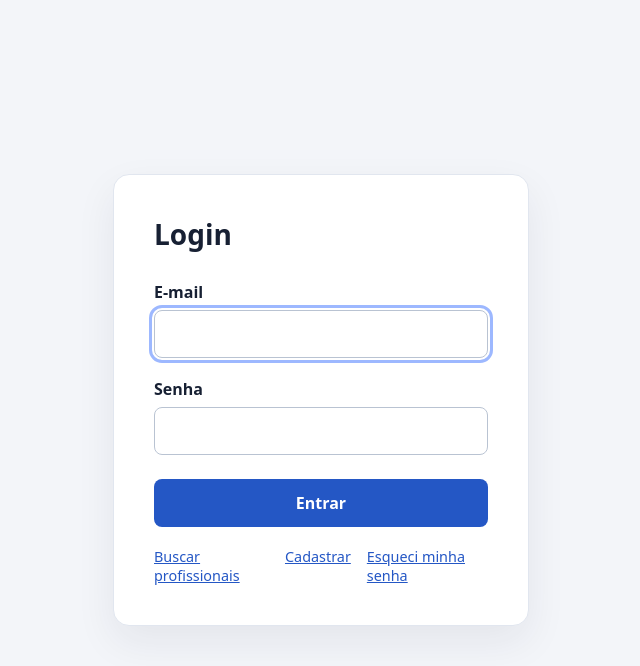
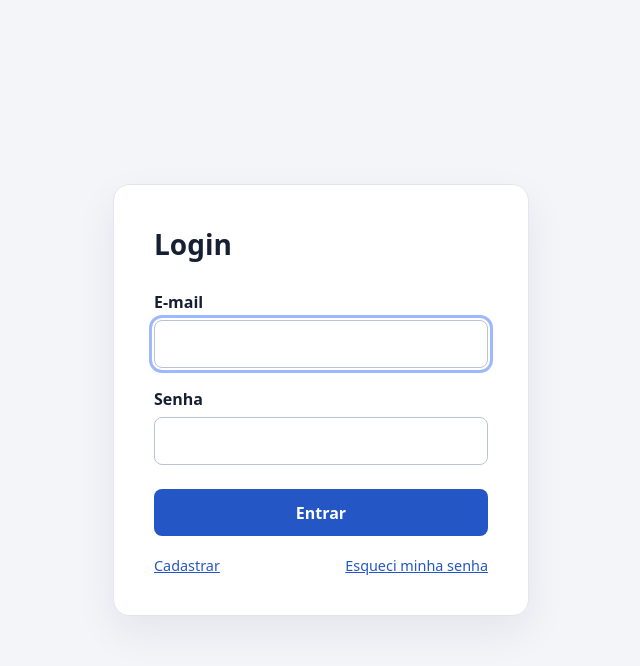
Before and after one commit to Projetos-de-Extensao/PBE_26.2_8002_I, a Django app: page / in a window 1280 px wide. Shown: the top 666 px of the page, without its empty margins (319-959 px from the left). Run offline with Django 5.2, Linux system fonts and the light colour scheme.

Commit message:
remesolvi um bug da tela de login

```diff
--- a/agendamento/templates/agendamento/login.html
+++ b/agendamento/templates/agendamento/login.html
@@ -31,7 +31,6 @@
       <button type="submit">Entrar</button>
     </form>
     <nav class="options" aria-label="Opções de conta">
-      <a href="{% url 'profissionais' %}">Buscar profissionais</a>
       <a href="{% url 'cadastro' %}">Cadastrar</a>
       <a href="{% url 'password_reset' %}">Esqueci minha senha</a>
     </nav>
```
